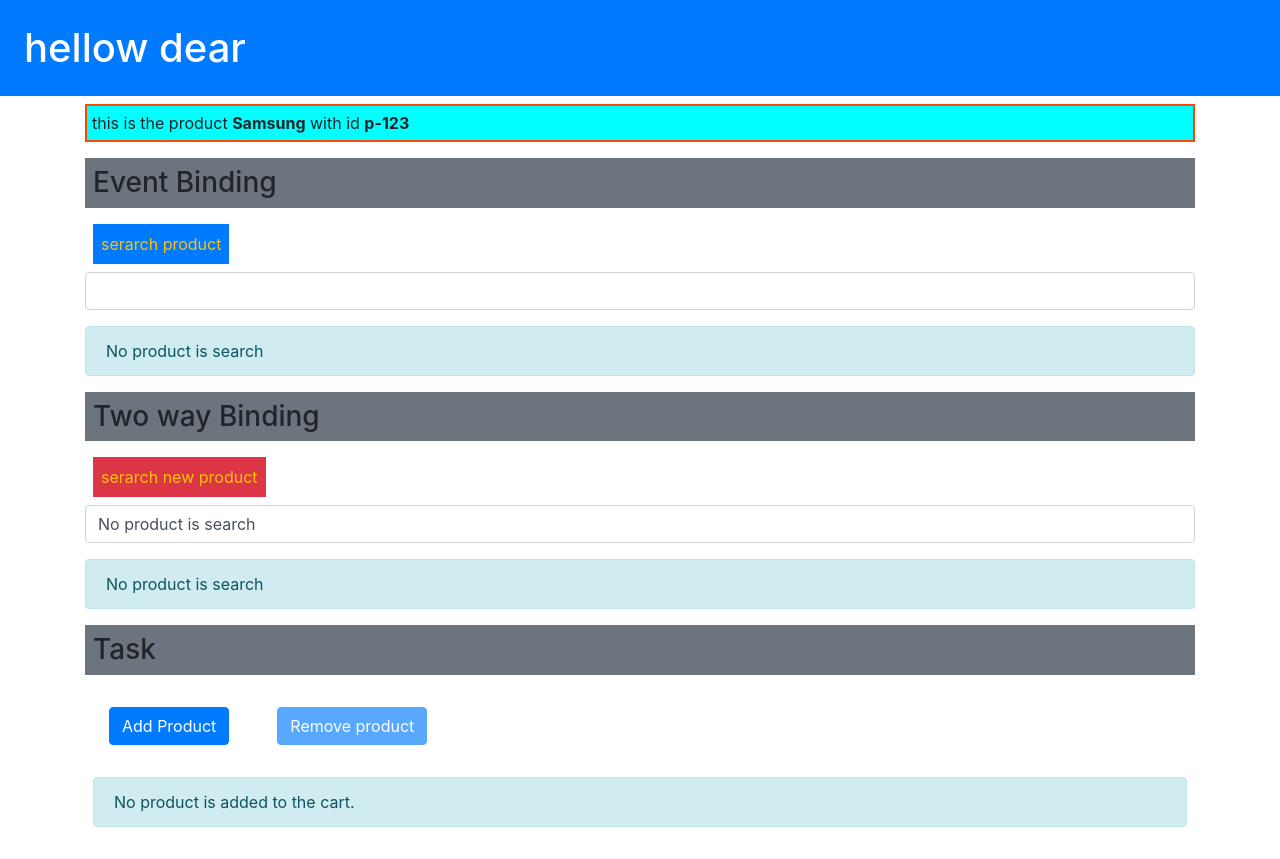
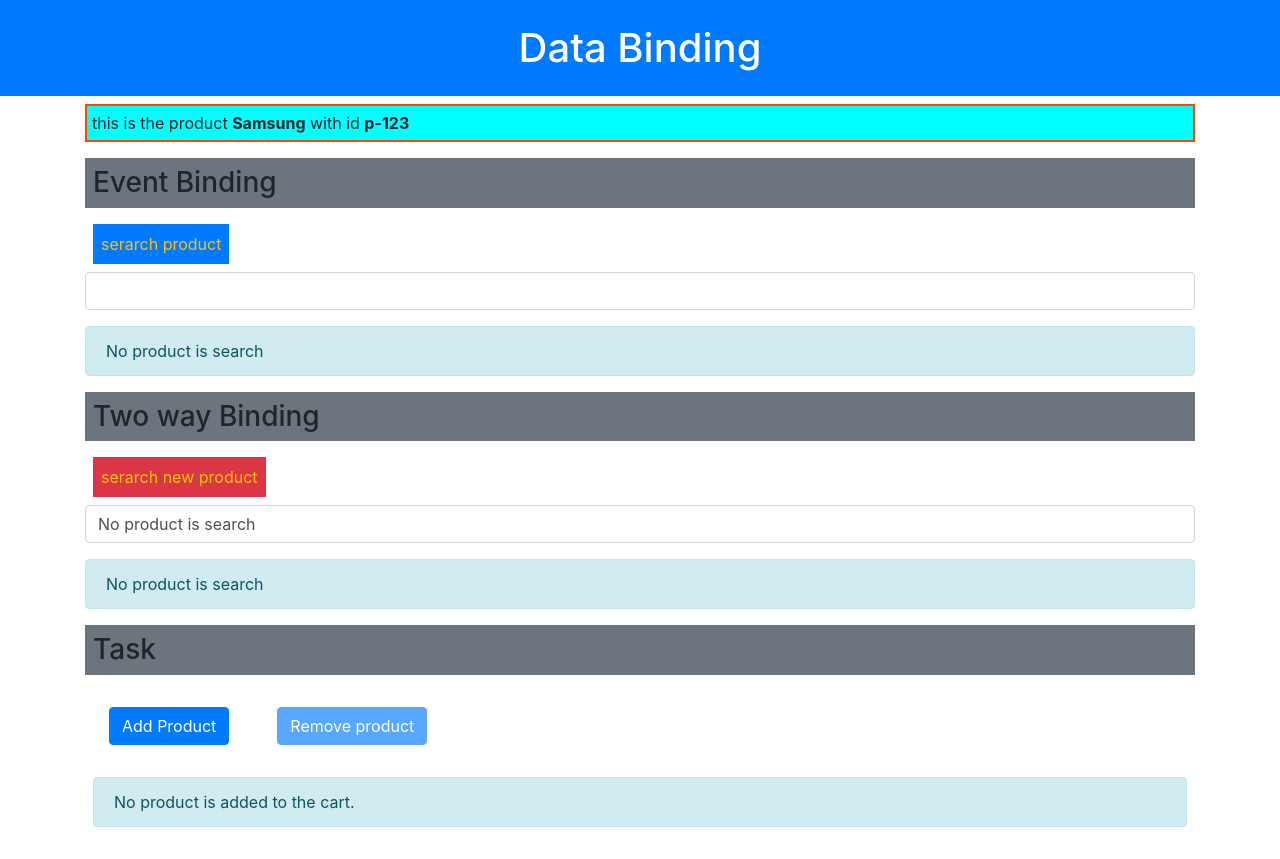
Before and after one commit to Khushiya05/ourFirstApp, an Angular app: page / in a window 1280 px wide. Built offline with nearby package versions, Linux system fonts and the light colour scheme.

Commit message:
work on data binding

```diff
--- a/src/app/app.component.html
+++ b/src/app/app.component.html
@@ -1,4 +1,4 @@
-<h1 class="bg-primary text-white p-4">hellow dear</h1>
+<h1 class="bg-primary text-white p-4 text-center">Data Binding</h1>
 <div class="container">
     <div class="row">
         <div class="col-12">
--- a/src/app/components/product/product.components.html
+++ b/src/app/components/product/product.components.html
@@ -6,9 +6,9 @@
 </p>
 <p>
     {{res}} //as a string jata hai
-</p>
-
-<p [innerHtml]="res"></p> -->
+</p>-->
+<h3 class="bg-secondary p-2 ">property Binding</h3>
+<p [innerHtml]="res"></p>
 
 <input type="text" class="form-control" [value]="productName">
 <!-- can we create a component in single file==yes -->
```
